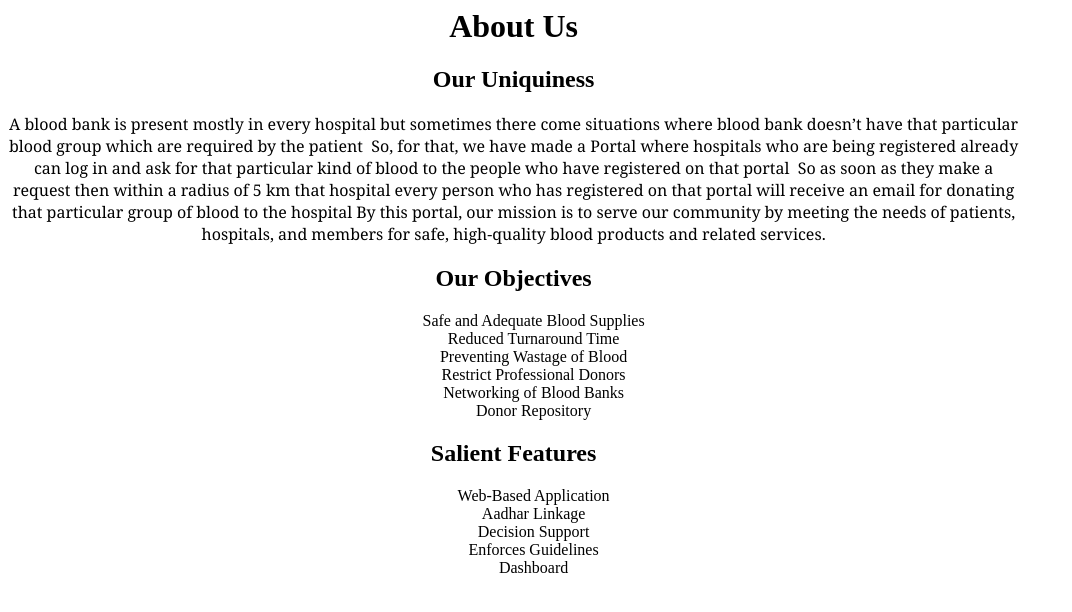
After one commit to sachin2912/online_blood_bank, a PHP site: page /about_us.php in a window 1280 px wide. The commit adds this page. Shown: the top 612 px of the page, without its empty margins (0-1072 px from the left). Run offline with PHP 8.4, Linux system fonts and the light colour scheme.

```diff
--- /dev/null
+++ b/about_us.php
@@ -0,0 +1,53 @@
+<head>
+    <link rel="stylesheet" type="text/css" href="css/about_us_file.css"/>
+</head>
+<div id = "about-us">
+    <h1>About Us</h1>
+    <h2> Our Uniquiness </h2>
+    <p>
+        A blood bank is present mostly in every hospital but sometimes there come situations where blood bank doesn’t have that particular blood group which are required by the patient
+        So, for that, we have made a Portal where hospitals who are being registered already can log in and ask for that particular kind of blood to the people who have registered on that portal
+        So as soon as they make a request then within a radius of 5 km that hospital every person who has registered on that portal will receive an email for donating that particular group of blood to the hospital
+        By this portal, our mission is to serve our community by meeting the needs of patients, hospitals, and members for safe, high-quality blood products and related services.
+    </p>
+
+    <h2>Our Objectives</h2>
+    <ul>
+        <li>
+            Safe and Adequate Blood Supplies
+        </li>
+        <li>
+            Reduced Turnaround Time
+        </li>
+        <li>
+            Preventing Wastage of Blood
+        </li>
+        <li>
+            Restrict Professional Donors
+        </li>
+        <li>
+            Networking of Blood Banks
+        </li>
+        <li>
+            Donor Repository
+        </li>
+    </ul>
+    <h2>    Salient Features    </h2>
+    <ul>
+    <li>
+        Web-Based Application
+    </li>
+    <li>
+        Aadhar Linkage
+    </li>
+    <li>
+        Decision Support
+    </li>
+    <li>
+        Enforces Guidelines
+    </li>
+    <li>
+        Dashboard
+    </li>
+    </ul>
+</div>
--- /dev/null
+++ b/css/about_us_file.css
@@ -0,0 +1,19 @@
+#about-us
+{
+    text-align: center;
+    width: 80%;
+
+}
+
+p
+{
+    text-align: center;
+    font-family: Cambria, Cochin, Georgia, Times, 'Times New Roman', serif;
+    font-size: medium;
+}
+ul
+{
+    list-style: none;
+
+
+}
--- a/css/footer_file.css
+++ b/css/footer_file.css
@@ -1,11 +1,12 @@
 #footer-main-container
 {
     background-color: grey;
+    bottom: 0;
 
     border: solid 2px black;
     padding: 5px;
     width: 100%;
-    height: 50%;
+
 }
 #right-container
 {
--- a/data_api.php
+++ b/data_api.php
@@ -32,7 +32,7 @@ class api_1
     function get_details($amt,$condition)
     {
         $sql = "select ".$amt." from ".$this->table.$condition;
-        return $this->get_result_from_db($sql,"S");
+        return $this->get_result_from_db($sql,"S1");
     }
 
 
--- a/index.php
+++ b/index.php
@@ -7,7 +7,9 @@
     session_start();
     require("data_api.php");
     require("db.php");
-    include("header.php") ;
+    require("basic_requirements.php");
+    include("header.php");
+
     switch($act)
     {
         case 'home':
@@ -38,7 +40,7 @@
                     include("about_us.php") ;
                     break ;
         case 'request-blood':
-                    include("request_blood.php") ;
+                    include("request.php") ;
                     break ;
 
         case 'enquiry':
```
Also changed, not shown: basic_requirements.php (renamed from get_loc.php, +18 -1 lines), css/header_file.css (+6 -10 lines), db.php (+6 -1 lines), header.php (+3 -11 lines), request.php (+66 -16 lines), js/header_file.js (line endings or trailing spaces).
